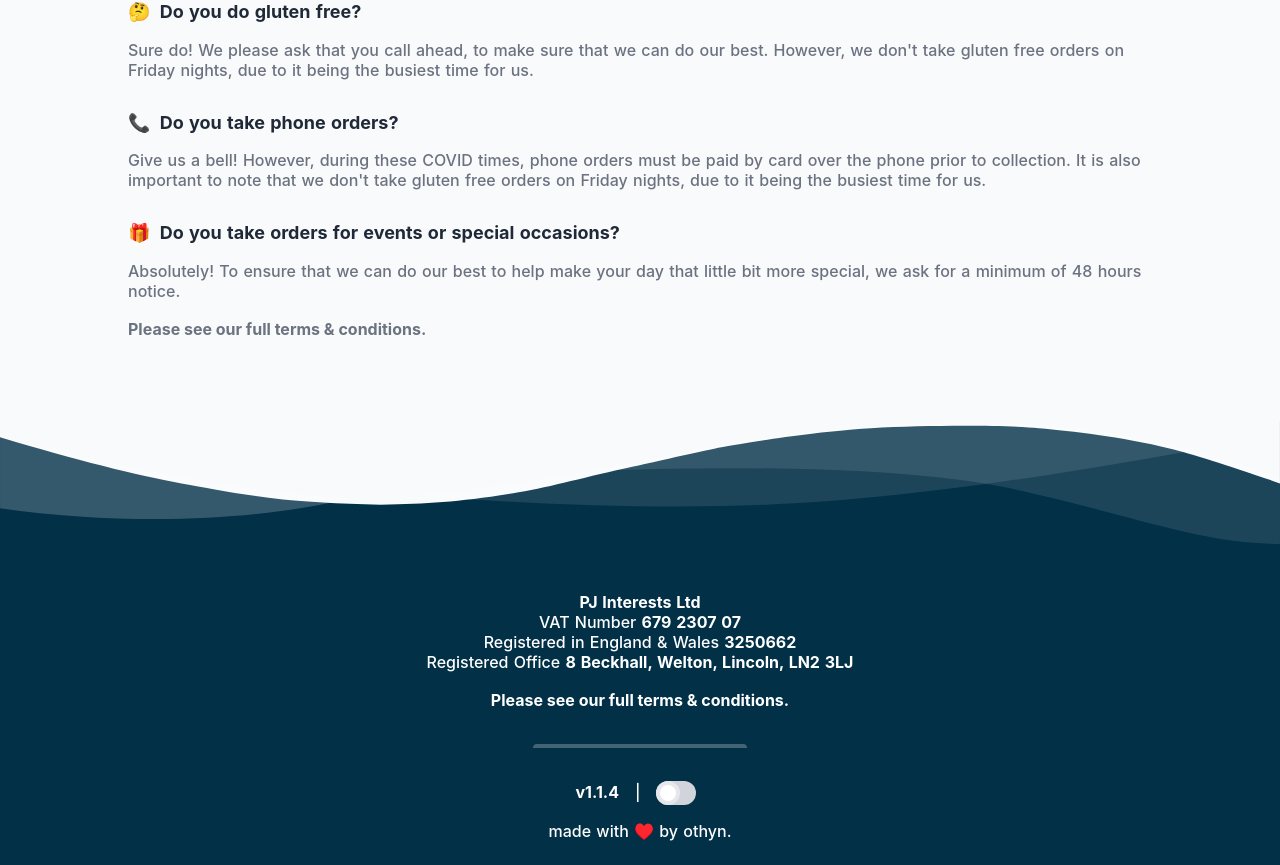
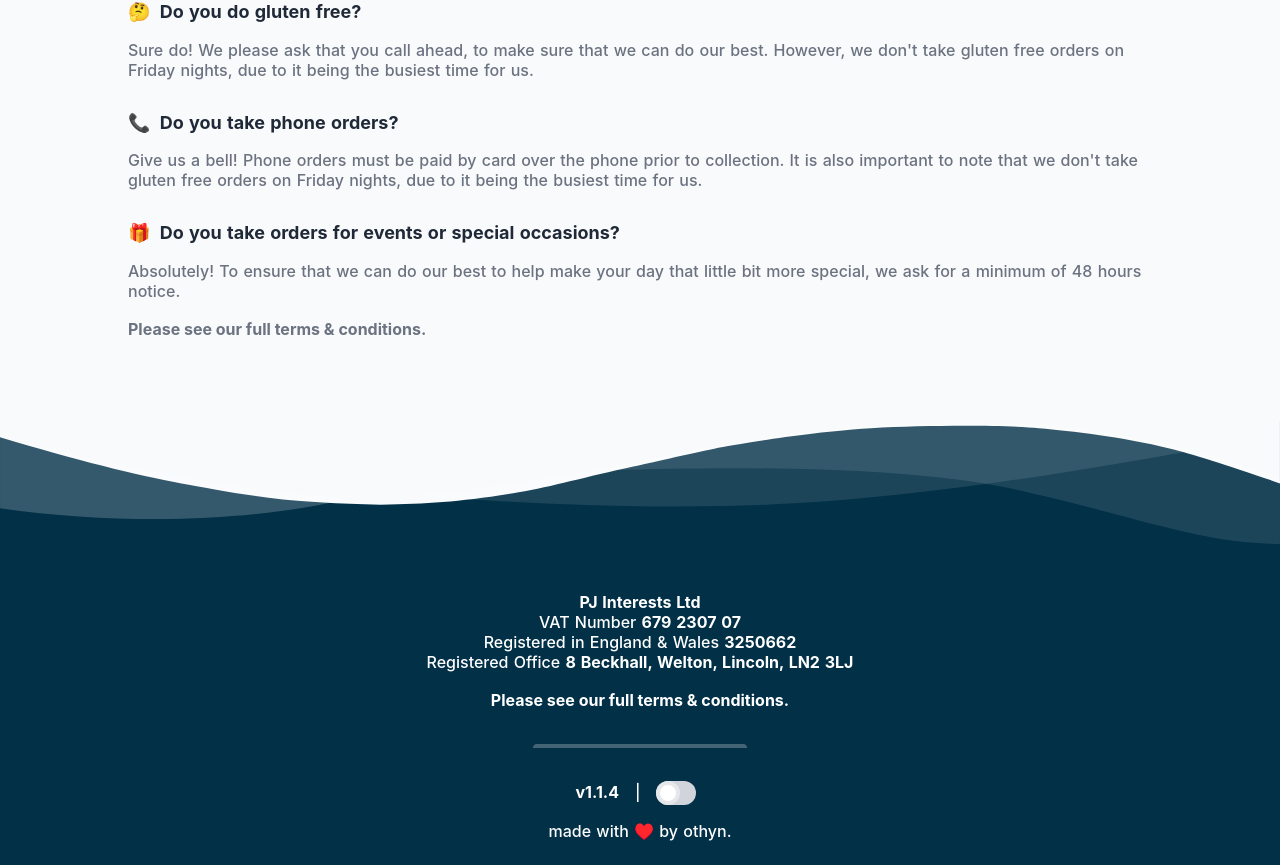
Before and after one commit to othyn/weltonchippy.uk, a Nuxt app: page / in a window 1280 px wide. Shown: the part 3188-4053 px from the top of the page. Built offline with nearby package versions, Linux system fonts and the light colour scheme.

Commit message:
Remove COVID notice

```diff
--- a/components/sections/Faqs.vue
+++ b/components/sections/Faqs.vue
@@ -3,7 +3,7 @@
     <h4 class="w-full mt-8 text-lg font-bold leading-tight text-gray-800">
       <span class="pr-1">💳</span> Do you take card?
     </h4>
-    <p class="w-full mt-4 text-md font-medium leading-tight text-gray-500">
+    <p class="w-full mt-4 font-medium leading-tight text-gray-500 text-md">
       Yes! We offer both contactless and Chip(s) & Pin. We also offer over the
       phone card payments. You may just have to come and try it for yourself
       sometime, the chips are lovely this time of year.
@@ -12,7 +12,7 @@
     <h4 class="w-full mt-8 text-lg font-bold leading-tight text-gray-800">
       <span class="pr-1">🤔</span> Do you do gluten free?
     </h4>
-    <p class="w-full mt-4 text-md font-medium leading-tight text-gray-500">
+    <p class="w-full mt-4 font-medium leading-tight text-gray-500 text-md">
       Sure do! We please ask that you call ahead, to make sure that we can do
       our best. However, we don't take gluten free orders on Friday nights, due
       to it being the busiest time for us.
@@ -21,18 +21,17 @@
     <h4 class="w-full mt-8 text-lg font-bold leading-tight text-gray-800">
       <span class="pr-1">📞</span> Do you take phone orders?
     </h4>
-    <p class="w-full mt-4 text-md font-medium leading-tight text-gray-500">
-      Give us a bell! However, during these COVID times, phone orders must be
-      paid by card over the phone prior to collection. It is also important to
-      note that we don't take gluten free orders on Friday nights, due to it
-      being the busiest time for us.
+    <p class="w-full mt-4 font-medium leading-tight text-gray-500 text-md">
+      Give us a bell! Phone orders must be paid by card over the phone prior to
+      collection. It is also important to note that we don't take gluten free
+      orders on Friday nights, due to it being the busiest time for us.
     </p>
 
     <h4 class="w-full mt-8 text-lg font-bold leading-tight text-gray-800">
       <span class="pr-1">🎁</span> Do you take orders for events or special
       occasions?
     </h4>
-    <p class="w-full mt-4 text-md font-medium leading-tight text-gray-500">
+    <p class="w-full mt-4 font-medium leading-tight text-gray-500 text-md">
       Absolutely! To ensure that we can do our best to help make your day that
       little bit more special, we ask for a minimum of 48 hours notice.
     </p>
```
